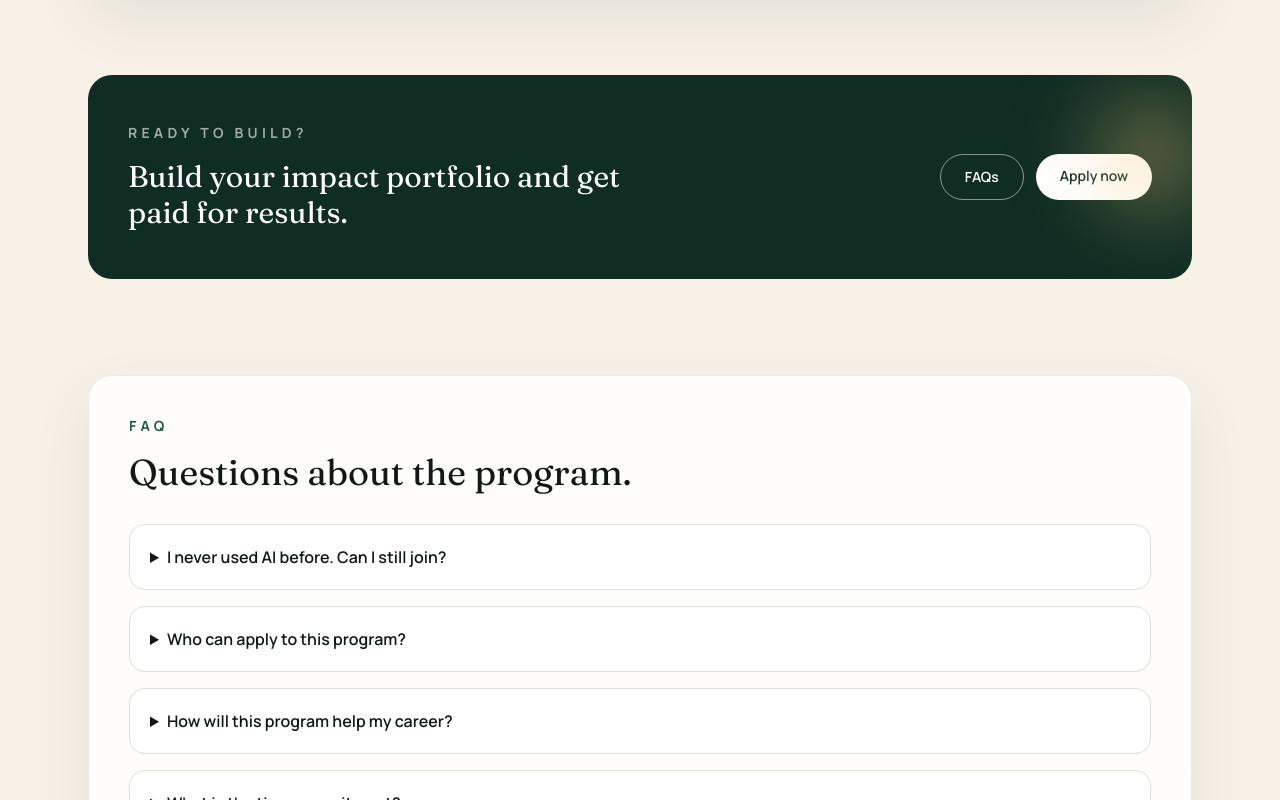
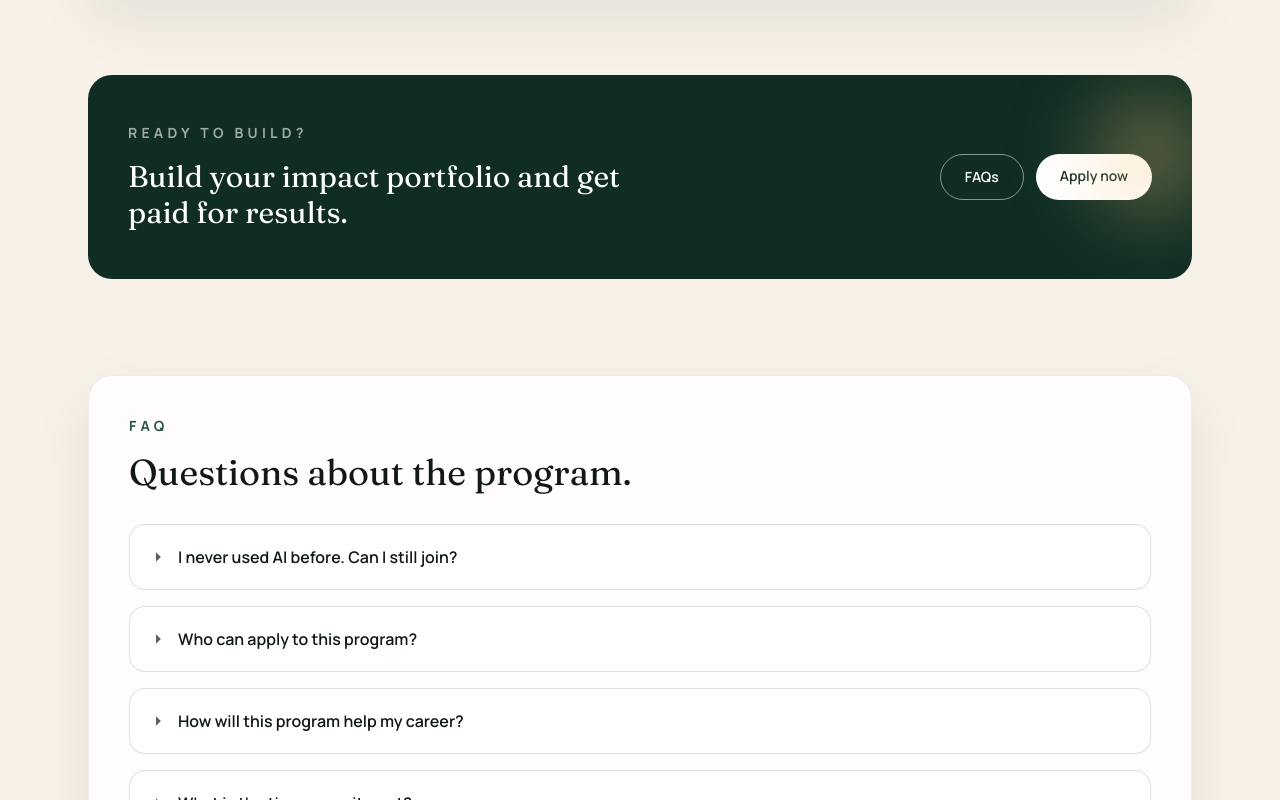
Before and after one commit to interconrhino/ImpactCorpsVerHCI, a Next.js app: page /ourprogram in a window 1280 px wide. Shown: the part 2704-3504 px from the top of the page. Built offline with nearby package versions, Linux system fonts and the light colour scheme.

Commit message:
Update page.tsx

```diff
--- a/app/ourprogram/page.tsx
+++ b/app/ourprogram/page.tsx
@@ -1,5 +1,21 @@
 import Link from "next/link";
 import SiteHeader from "../components/site-header";
+
+function FaqSummary({ children }: { children: string }) {
+  return (
+    <summary className="flex cursor-pointer list-none items-center gap-3 text-base font-semibold text-[color:var(--ink)] [&::-webkit-details-marker]:hidden">
+      <svg
+        viewBox="0 0 20 20"
+        className="h-4 w-4 shrink-0 text-[color:var(--ink)]/70 transition-transform duration-200 group-open:rotate-90"
+        fill="currentColor"
+        aria-hidden="true"
+      >
+        <path d="M7.5 4v12L13.5 10 7.5 4Z" />
+      </svg>
+      <span>{children}</span>
+    </summary>
+  );
+}
 
 export default function OurProgramPage() {
   type FeatureIcon = "community" | "build" | "reward";
@@ -19,7 +35,7 @@ export default function OurProgramPage() {
       icon: "build",
       title: "Learning by building",
       description:
-        "Develop problem-solving and AI skills through real projects.",
+        "Develop problem-solving and AI skills throughb real projects.",
     },
     {
       icon: "reward",
@@ -342,26 +358,20 @@ export default function OurProgramPage() {
               </h2>
             </div>
             <div className="space-y-4">
-              <details className="rounded-2xl border border-[color:var(--stone)]/70 bg-white/80 p-5">
-                <summary className="cursor-pointer text-base font-semibold text-[color:var(--ink)]">
-                  I never used AI before. Can I still join?
-                </summary>
+              <details className="group rounded-2xl border border-[color:var(--stone)]/70 bg-white/80 p-5">
+                <FaqSummary>I never used AI before. Can I still join?</FaqSummary>
                 <p className="mt-3 text-sm text-[color:var(--ink)]/70 md:text-base">
                   Yes. You do not need any prior experience with AI to join. Students at all levels of AI familiarity are welcome. The core goal of the programme is to help you develop AI fluency and apply it meaningfully to real social challenges. We will support you step by step throughout the program.
                 </p>
               </details>
-              <details className="rounded-2xl border border-[color:var(--stone)]/70 bg-white/80 p-5">
-                <summary className="cursor-pointer text-base font-semibold text-[color:var(--ink)]">
-                  Who can apply to this program?
-                </summary>
+              <details className="group rounded-2xl border border-[color:var(--stone)]/70 bg-white/80 p-5">
+                <FaqSummary>Who can apply to this program?</FaqSummary>
                 <p className="mt-3 text-sm text-[color:var(--ink)]/70 md:text-base">
                   Though the program is designed primarily for first-year college students from under-resourced backgrounds (specifically first-generation and low-income communities), the program itself is open to anyone who is motivated to create social impact.
                 </p>
               </details>
-              <details className="rounded-2xl border border-[color:var(--stone)]/70 bg-white/80 p-5">
-                <summary className="cursor-pointer text-base font-semibold text-[color:var(--ink)]">
-                  How will this program help my career?
-                </summary>
+              <details className="group rounded-2xl border border-[color:var(--stone)]/70 bg-white/80 p-5">
+                <FaqSummary>How will this program help my career?</FaqSummary>
                 <p className="mt-3 text-sm text-[color:var(--ink)]/70 md:text-base">
                   As an AI-fluent changemaker, you will develop future-proof skills such as proactive problem solving and applied AI fluency. These capabilities will enable you to create disproportionate value in any field, whether nonprofit leadership, entrepreneurship, consulting, finance, or technology.
                 </p>
@@ -369,18 +379,14 @@ export default function OurProgramPage() {
                   Beyond technical skills, the program&apos;s social-impact focus equips you with the mindset and tools to pursue a more purposeful career. No matter which path you choose, you will learn how to translate your work into meaningful impact within your own communities.
                 </p>
               </details>
-              <details className="rounded-2xl border border-[color:var(--stone)]/70 bg-white/80 p-5">
-                <summary className="cursor-pointer text-base font-semibold text-[color:var(--ink)]">
-                  What is the time commitment?
-                </summary>
+              <details className="group rounded-2xl border border-[color:var(--stone)]/70 bg-white/80 p-5">
+                <FaqSummary>What is the time commitment?</FaqSummary>
                 <p className="mt-3 text-sm text-[color:var(--ink)]/70 md:text-base">
                   The commitment is to complete the programme. There is no fixed pace. Students progress at their own speed, with an emphasis on learning depth and real-world social impact rather than speed or output volume.
                 </p>
               </details>
-              <details className="rounded-2xl border border-[color:var(--stone)]/70 bg-white/80 p-5">
-                <summary className="cursor-pointer text-base font-semibold text-[color:var(--ink)]">
-                  How do the impact-based rewards work?
-                </summary>
+              <details className="group rounded-2xl border border-[color:var(--stone)]/70 bg-white/80 p-5">
+                <FaqSummary>How do the impact-based rewards work?</FaqSummary>
                 <p className="mt-3 text-sm text-[color:var(--ink)]/70 md:text-base">
                   Participants may earn impact-based rewards of up to $1,000, depending on the scale of their impact they create through the solution (validated by ImpactCorps coach). Rewards are tied to two components:
                 </p>
@@ -397,18 +403,14 @@ export default function OurProgramPage() {
                 </p>
               </details>
 
-              <details className="rounded-2xl border border-[color:var(--stone)]/70 bg-white/80 p-5">
-                <summary className="cursor-pointer text-base font-semibold text-[color:var(--ink)]">
-                  How would it boost my resume?
-                </summary>
+              <details className="group rounded-2xl border border-[color:var(--stone)]/70 bg-white/80 p-5">
+                <FaqSummary>How would it boost my resume?</FaqSummary>
                 <p className="mt-3 text-sm text-[color:var(--ink)]/70 md:text-base">
                   The program is structured to help you clearly articulate both the problem you addressed and the impact you created. You will be supported in translating your work into strong resume language, for example: Designed and launched an AI-enabled solution addressing [social problem], serving [X] beneficiaries and generating measurable social impact (equivalent to [$X]).
                 </p>
               </details>
-              <details className="rounded-2xl border border-[color:var(--stone)]/70 bg-white/80 p-5">
-                <summary className="cursor-pointer text-base font-semibold text-[color:var(--ink)]">
-                  Where would the program take place?
-                </summary>
+              <details className="group rounded-2xl border border-[color:var(--stone)]/70 bg-white/80 p-5">
+                <FaqSummary>Where would the program take place?</FaqSummary>
                 <p className="mt-3 text-sm text-[color:var(--ink)]/70 md:text-base">
                   The program is fully remote.
                 </p>
```
